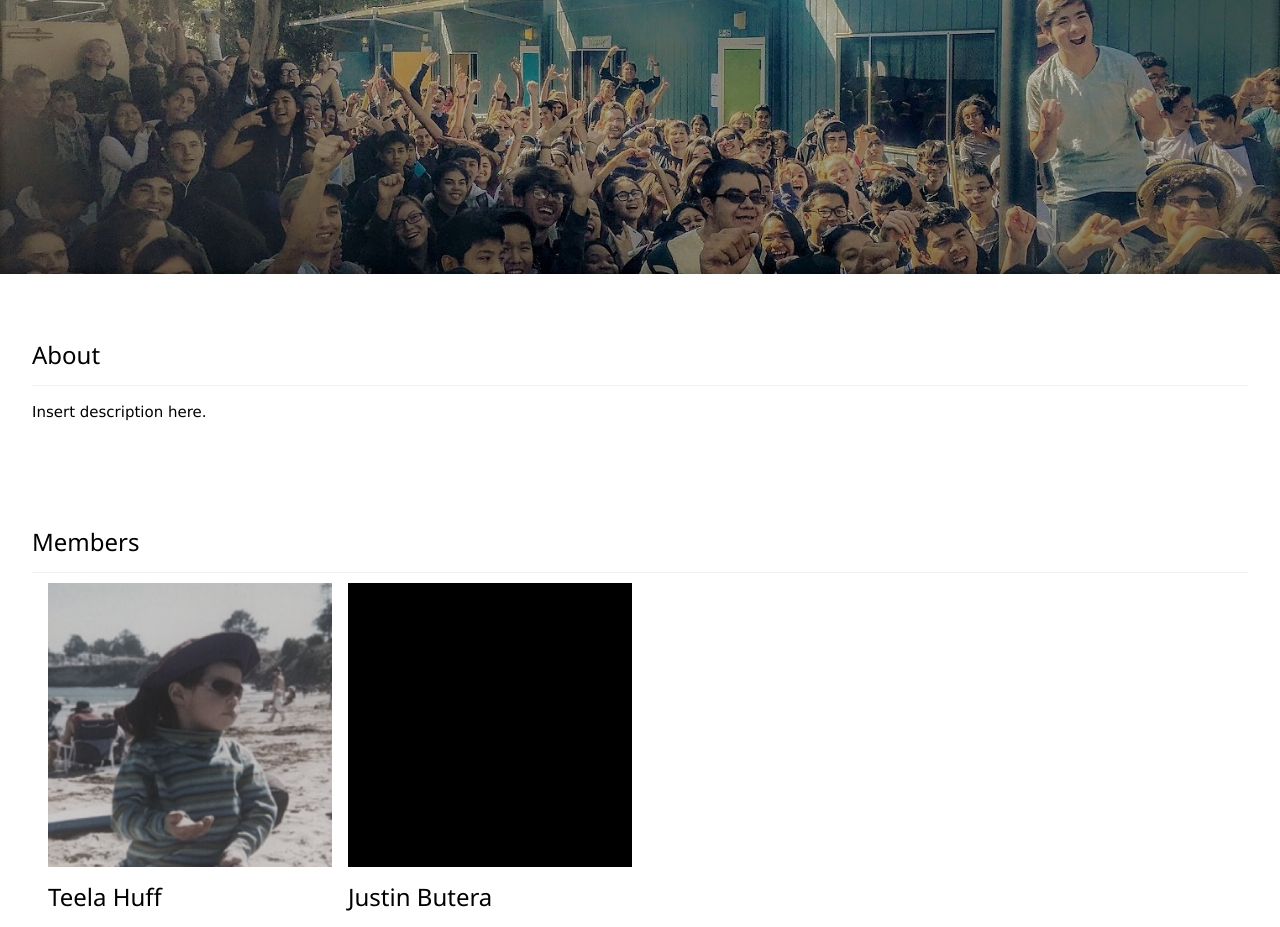
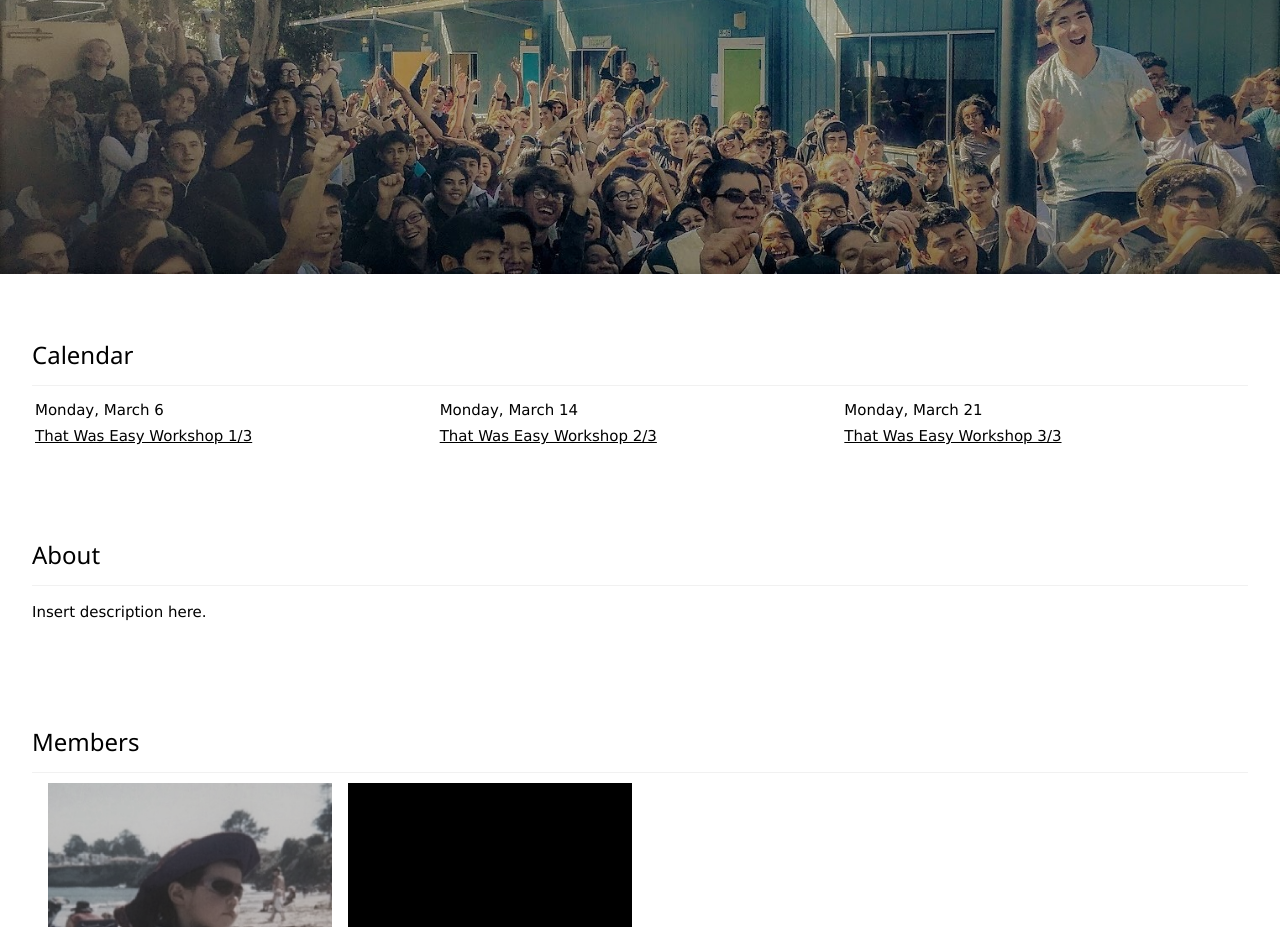
Before and after one commit to trfylh/sthackclubsite, a plain HTML site: page index.html in a window 1280 px wide. Shown: the part 386-1313 px from the top of the page. Drawn offline with Linux system fonts and the light colour scheme.

Commit message:
calendar added

```diff
--- a/index.html
+++ b/index.html
@@ -12,6 +12,7 @@
     <a href="#home" class="w3-margin-left w3-bar-item w3-button"><b>Summit Tahoma</b> Hack Club</a>
     <!-- Float links to the right. Hide them on small screens -->
     <div class="w3-right w3-hide-small">
+      <a href="#calendar" class="w3-bar-item w3-button">Calendar</a>
       <a href="#about" class="w3-bar-item w3-button">About</a>
       <a href="#members" class="w3-bar-item w3-button">Members</a>
     </div>
@@ -28,6 +29,23 @@
 
 <!-- Page content -->
 <div class="w3-content w3-padding" style="max-width:1564px">
+
+    <!-- Calendar Section -->
+  <div class="w3-container w3-padding-32" id="calendar">
+    <h3 class="w3-border-bottom w3-border-light-grey w3-padding-12">Calendar</h3>
+    <table style="width:100%">
+  <tr>
+    <td>Monday, March 6</td>
+    <td>Monday, March 14</td>
+    <td>Monday, March 21</td>
+  </tr>
+  <tr>
+    <td><a href="https://workshops.hackclub.com/that_was_easy/" target="_blank">That Was Easy Workshop 1/3</a></td>
+    <td><a href="https://workshops.hackclub.com/that_was_easy/" target="_blank">That Was Easy Workshop 2/3</a></td>
+    <td><a href="https://workshops.hackclub.com/that_was_easy/" target="_blank">That Was Easy Workshop 3/3</a></td>
+  </tr>
+</table>
+  </div>
 
   <!-- About Section -->
   <div class="w3-container w3-padding-32" id="about">
```
